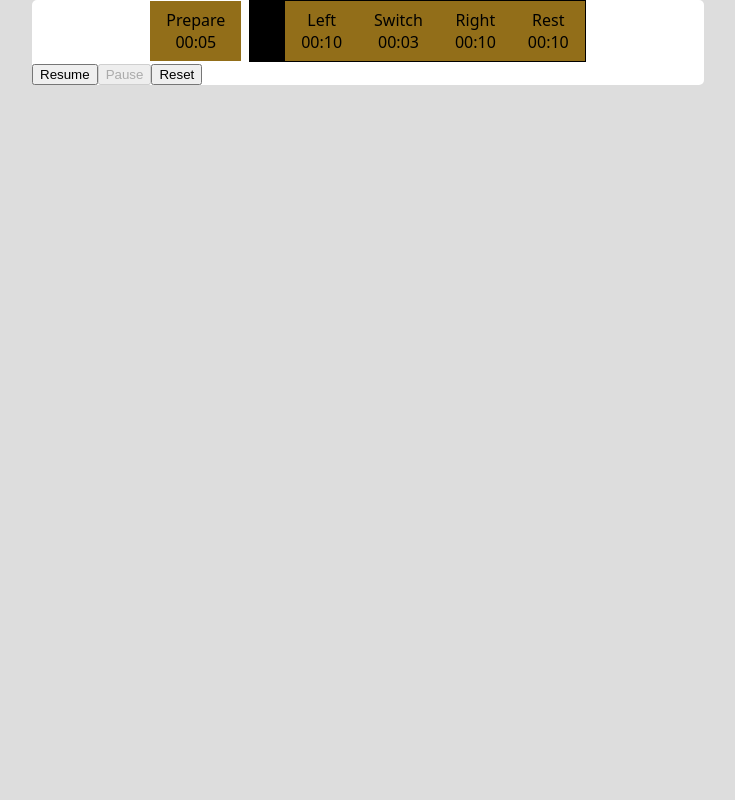
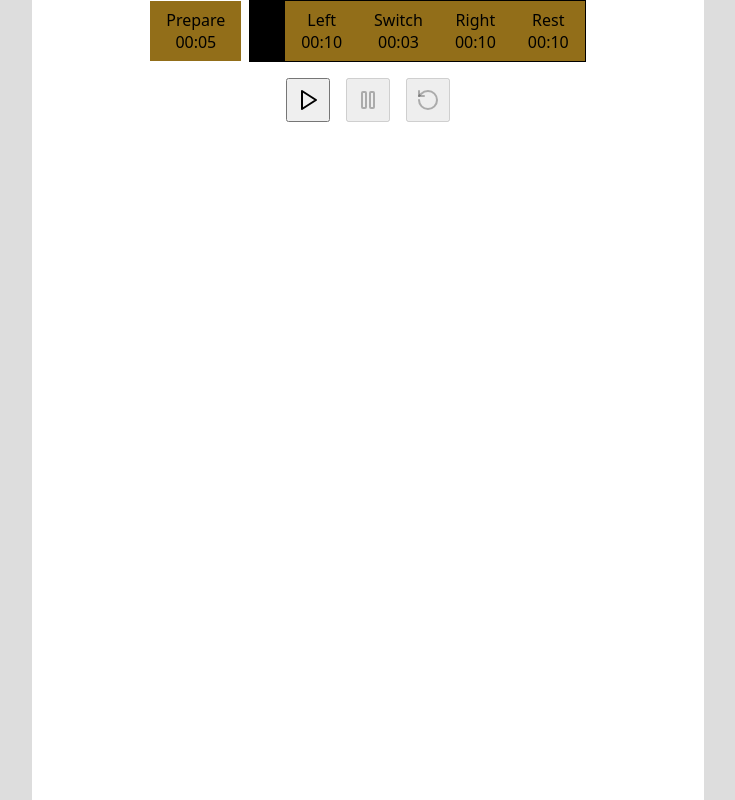
Before and after one commit to Garciat/programmable-timer-app, a React (Vite) app: page / in a window 1280 px wide. Shown: the whole page, without its empty margins (272-1007 px from the left). Built offline with nearby package versions, Linux system fonts and the light colour scheme.

Commit message:
improve display

```diff
--- a/package.json
+++ b/package.json
@@ -10,6 +10,7 @@
     "preview": "vite preview"
   },
   "dependencies": {
+    "lucide-react": "^0.477.0",
     "react": "^19.0.0",
     "react-dom": "^19.0.0",
     "react-router": "^7.2.0"
--- a/src/App.css
+++ b/src/App.css
@@ -3,7 +3,6 @@
   --window-color: light-dark(#ddd, #000);
   --background-color: light-dark(#fff, #333);
   --text-color: light-dark(#000, #fff);
-  --radius: 5px;
 }
 
 body {
@@ -22,6 +21,5 @@ body {
 }
 
 main {
-  border-radius: var(--radius);
   background-color: var(--background-color);
 }
--- a/src/app/actions.ts
+++ b/src/app/actions.ts
@@ -42,9 +42,15 @@ function actionsForPeriodAtRelativeTime(
 ): PlayerAction[] {
   const remainingTime = period.source.seconds - time;
 
+  const round = period.contexts
+    .flatMap((context) => context.kind === "loop" ? [context] : [])
+    .map((context) => `${context.iteration + 1} / ${context.source.count}`)
+    .findLast(() => true);
+
   const actions: PlayerAction[] = [
     {
       kind: "display",
+      round: round,
       text: period.source.name,
       seconds: remainingTime,
     },
--- a/src/app/types.ts
+++ b/src/app/types.ts
@@ -67,6 +67,7 @@ export interface PlayerBeep {
 
 export interface PlayerDisplay {
   kind: "display";
+  round?: string;
   seconds: number;
   text: string;
 }
--- /dev/null
+++ b/src/components/FullscreenLayout.css
@@ -0,0 +1,14 @@
+body {
+  display: flex;
+  flex-direction: column;
+  justify-items: center;
+  align-items: center;
+}
+
+main {
+  flex-grow: 1;
+  width: min(100%, 42rem);
+  display: flex;
+  flex-direction: column;
+  justify-items: center;
+}
--- /dev/null
+++ b/src/components/FullscreenLayout.tsx
@@ -0,0 +1,13 @@
+import "./FullscreenLayout.css";
+
+export interface FullscreenLayoutProps {
+  children: React.ReactNode;
+}
+
+export function FullscreenLayout({ children }: FullscreenLayoutProps) {
+  return (
+    <main>
+      {children}
+    </main>
+  );
+}
--- a/src/components/PresetDisplay.tsx
+++ b/src/components/PresetDisplay.tsx
@@ -5,6 +5,7 @@ import {
   TimerPreset,
   TimerSequence,
 } from "../app/types.ts";
+import { formatSeconds } from "../utils/time.ts";
 
 import "./PresetDisplay.css";
 
@@ -64,16 +65,3 @@ function PeriodDisplay(props: { period: TimerPeriod }) {
     </article>
   );
 }
-
-function formatSeconds(seconds: number): string {
-  const minutes = Math.floor(seconds / 60);
-  const remainingSeconds = seconds % 60;
-
-  const f = formatTimeComponent;
-
-  return `${f(minutes)}:${f(remainingSeconds)}`;
-}
-
-function formatTimeComponent(value: number): string {
-  return value.toString().padStart(2, "0");
-}
--- /dev/null
+++ b/src/components/TimerPlayer.css
@@ -0,0 +1,55 @@
+.timer-player {
+  flex-grow: 1;
+  display: flex;
+  flex-direction: column;
+  justify-content: flex-start;
+  align-items: stretch;
+}
+
+.timer-player > header {
+  display: flex;
+  justify-content: center;
+  align-items: center;
+  gap: 1rem;
+}
+
+.timer-player > header > button {
+  display: flex;
+  justify-content: center;
+  align-items: center;
+
+  padding: 0.5rem;
+}
+
+.timer-player-display {
+  flex-grow: 1;
+  display: flex;
+  flex-direction: column;
+  justify-content: center;
+  align-items: center;
+}
+.timer-player-display > .round {
+  flex-grow: 1;
+  flex-grow: 1;
+  display: flex;
+  flex-direction: column;
+  justify-content: flex-end;
+  align-items: center;
+
+  padding-bottom: 2rem;
+  font-size: 2rem;
+}
+.timer-player-display > .time {
+  font-size: 5rem;
+  font-variant-numeric: tabular-nums;
+}
+.timer-player-display > .text {
+  flex-grow: 1;
+  display: flex;
+  flex-direction: column;
+  justify-content: flex-end;
+  align-items: center;
+
+  padding-bottom: 2rem;
+  font-size: 2rem;
+}
--- a/src/components/TimerPlayer.tsx
+++ b/src/components/TimerPlayer.tsx
@@ -5,10 +5,14 @@ import {
   useRef,
   useState,
 } from "react";
+import { Pause, Play, RotateCcw } from "lucide-react";
 
-import { PlayerAction, TimerPreset } from "../app/types.ts";
+import { PlayerAction, PlayerDisplay, TimerPreset } from "../app/types.ts";
 import { actionsAtTime } from "../app/actions.ts";
 import { flatten } from "../app/flatten.ts";
+
+import "./TimerPlayer.css";
+import { formatSeconds } from "../utils/time.ts";
 
 export interface TimerPlayerProps {
   preset: TimerPreset;
@@ -48,19 +52,25 @@ export function TimerPlayer({ preset }: TimerPlayerProps) {
   const running = !paused && !done;
 
   return (
-    <>
+    <div className="timer-player">
       {running && <IntervalManager onTick={() => setTime((t) => t + 1)} />}
-      <div>
+      <header>
         <button type="button" disabled={running} onClick={() => resumePlayer()}>
-          Resume
+          <Play size={24} />
         </button>
         <button type="button" disabled={!running} onClick={() => pausePlayer()}>
-          Pause
+          <Pause size={24} />
         </button>
-        <button type="button" onClick={() => resetPlayer()}>Reset</button>
-      </div>
-      {!paused && <ActionsRenderer actions={actions} />}
-    </>
+        <button
+          type="button"
+          disabled={time === 0}
+          onClick={() => resetPlayer()}
+        >
+          <RotateCcw size={24} />
+        </button>
+      </header>
+      {(!paused || time > 0) && <ActionsRenderer actions={actions} />}
+    </div>
   );
 }
 
@@ -77,8 +87,7 @@ function ActionsRenderer(props: { actions: PlayerAction[] }) {
         return (
           <DisplayActionRenderer
             key={action.seconds}
-            seconds={action.seconds}
-            text={action.text}
+            action={action}
           />
         );
       case "finished":
@@ -126,10 +135,13 @@ function BeepActionRenderer() {
   return null;
 }
 
-function DisplayActionRenderer(props: { seconds: number; text: string }) {
+function DisplayActionRenderer(props: { action: PlayerDisplay }) {
+  const { round, seconds, text } = props.action;
   return (
-    <div>
-      <strong>{props.text}</strong> {props.seconds}
+    <div className="timer-player-display">
+      <div className="round">{round}</div>
+      <div className="time">{formatSeconds(seconds)}</div>
+      <div className="text">{text}</div>
     </div>
   );
 }
--- a/src/pages/HomePage.tsx
+++ b/src/pages/HomePage.tsx
@@ -1,5 +1,5 @@
 import { TimerPreset } from "../app/types.ts";
-import { BaseLayout } from "../components/BaseLayout.tsx";
+import { FullscreenLayout } from "../components/FullscreenLayout.tsx";
 import { PresetDisplay } from "../components/PresetDisplay.tsx";
 import { TimerPlayer } from "../components/TimerPlayer.tsx";
 
@@ -47,9 +47,10 @@ export function HomePage() {
   };
 
   return (
-    <BaseLayout>
+    <FullscreenLayout>
       <PresetDisplay preset={preset} />
+      <div style={{ height: "1rem" }} />
       <TimerPlayer preset={preset} />
-    </BaseLayout>
+    </FullscreenLayout>
   );
 }
--- /dev/null
+++ b/src/utils/time.ts
@@ -0,0 +1,8 @@
+export function formatSeconds(seconds: number): string {
+  const minutes = Math.floor(seconds / 60);
+  const remainingSeconds = seconds % 60;
+
+  const f = (value: number) => value.toString().padStart(2, "0");
+
+  return `${f(minutes)}:${f(remainingSeconds)}`;
+}
```
Also changed, not shown: 1 other file (tests, documents, lock files or other folders).
